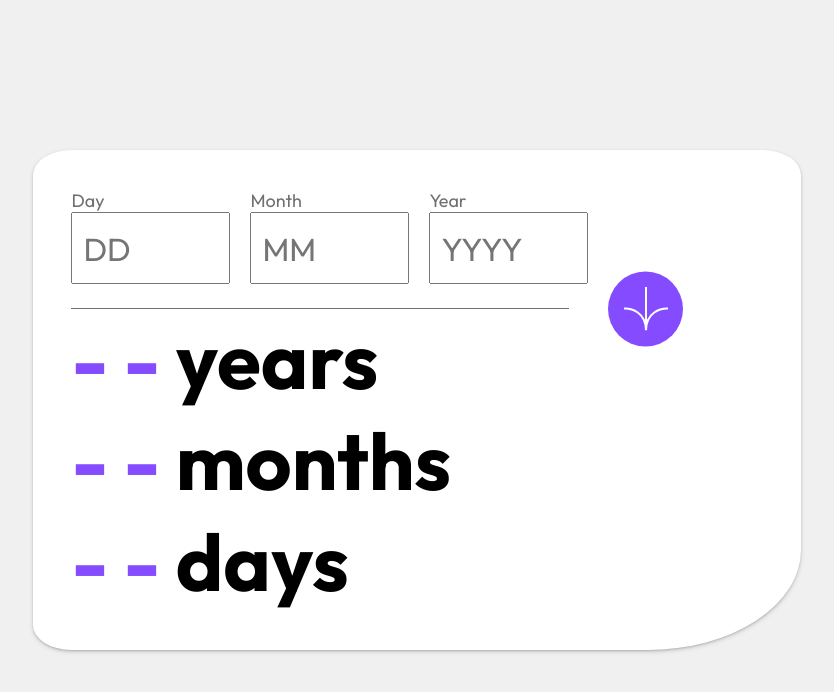
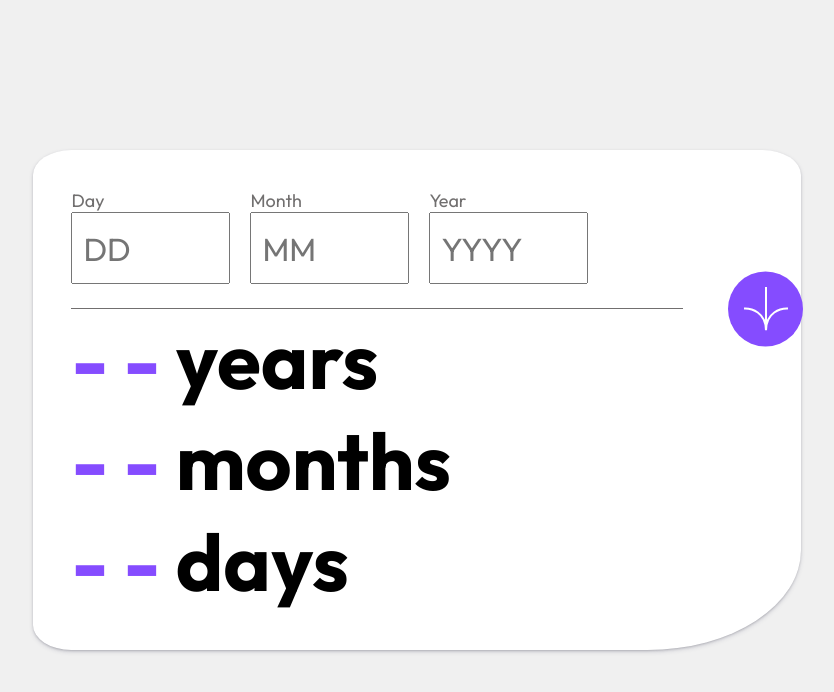
Before and after one commit to Neo-Cicada/age-calculator, a plain HTML site: page index.html in a window 1280 px wide. Shown: the whole page, without its empty margins (223-1057 px from the left). Drawn offline with Linux system fonts and the light colour scheme.

Commit message:
changed btn position

```diff
--- a/index.css
+++ b/index.css
@@ -44,7 +44,7 @@ main{
     position: absolute;
     bottom: 0; /* position the element at the bottom of the container */
     left: 0; /* position the element 25% from the left of the container */
-    width: 72%; /* set the width to 50% */
+    width: 88.5%; /* set the width to 50% */
     border-bottom: 1px solid hsl(0, 1%, 44%); /* add the border */
   }
 .date{
@@ -94,6 +94,7 @@ label{
 button {
     position: relative;
     top: 120px;
+    left: 120px;
     transform: translateY(-50%);
     width: 75px;
     height: 75px;
```
